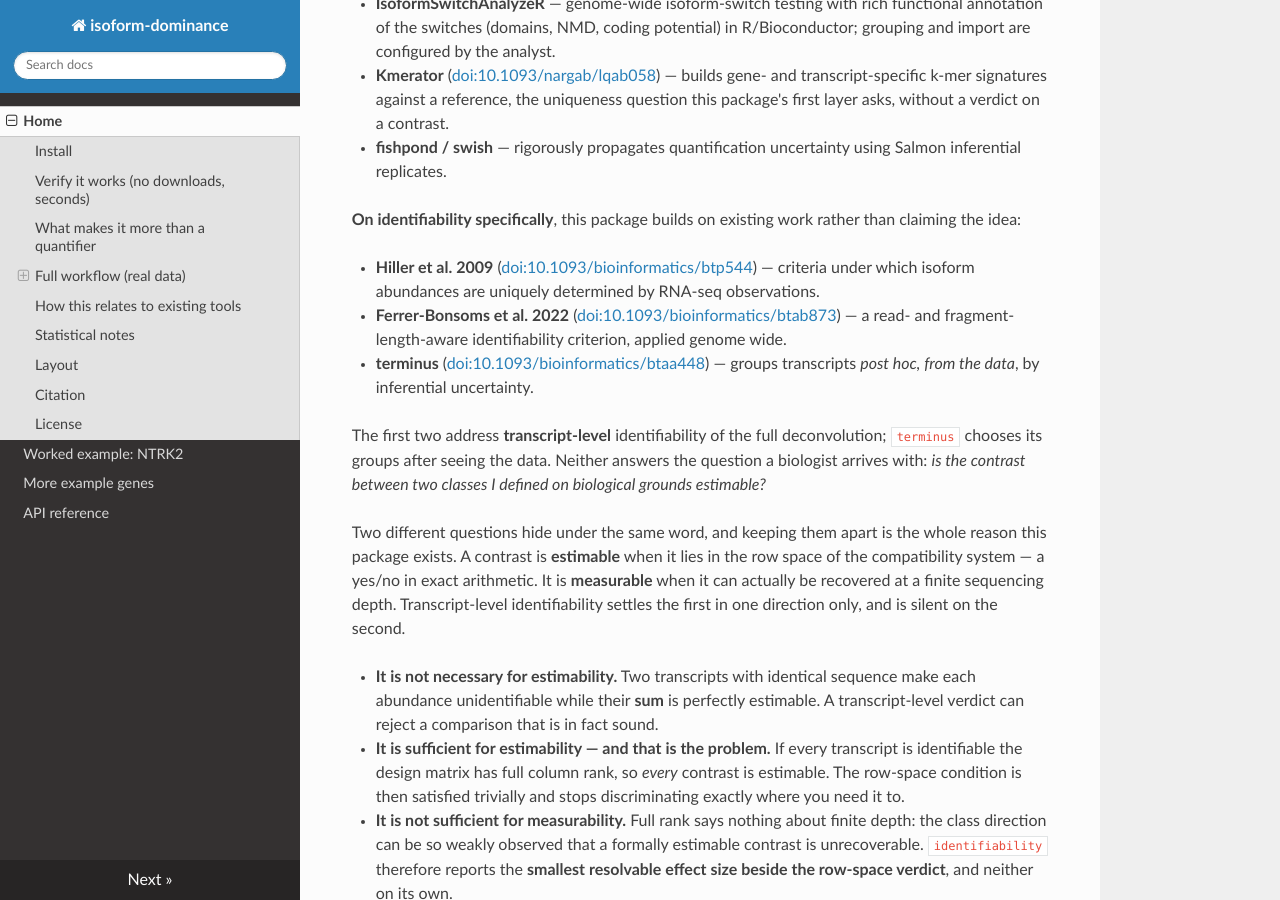
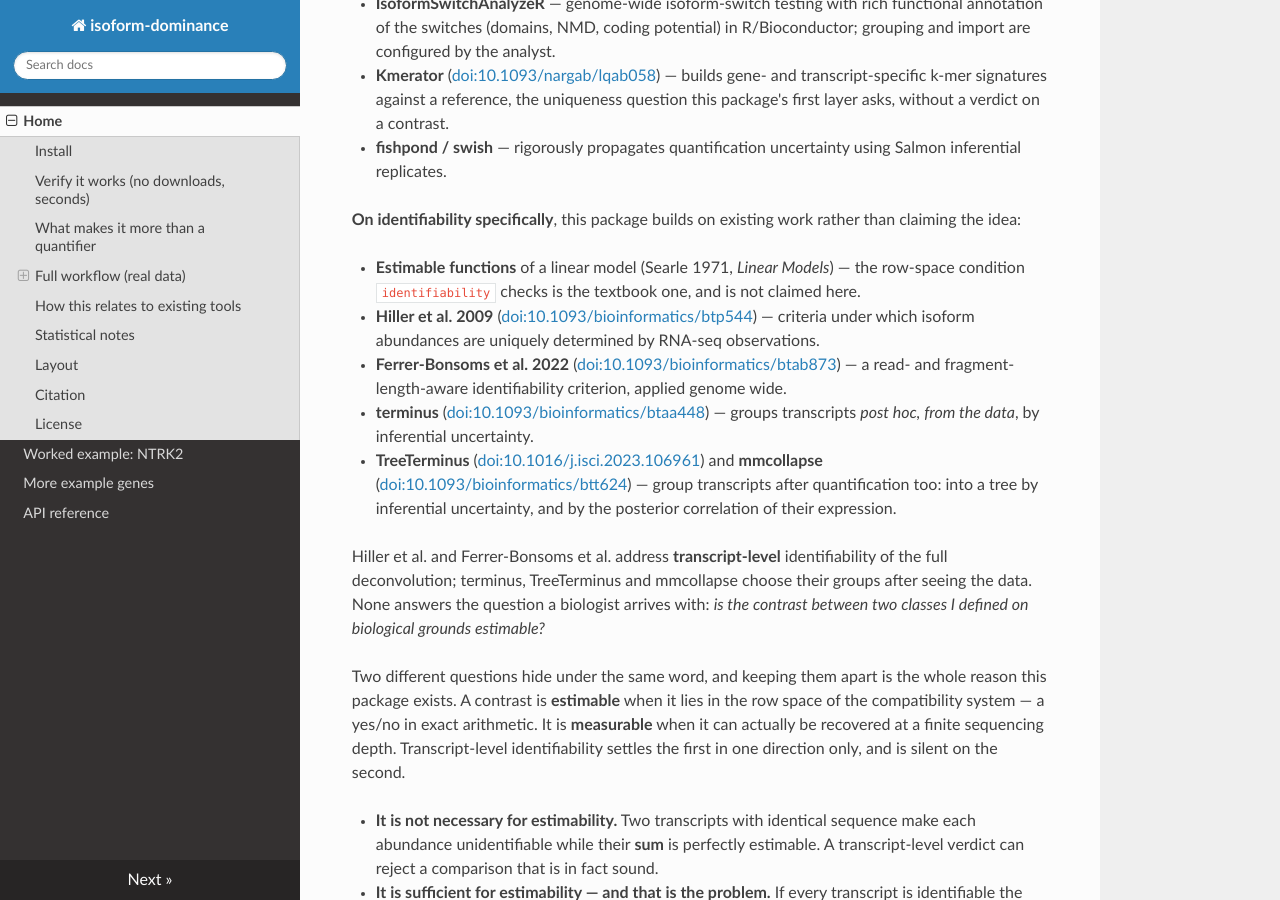
Before and after one commit to charliekim97/isoform-dominance-pipeline, an MkDocs documentation site: the page built from docs/index.md, in a window 1280 px wide and 900 px high, scrolled down 12079 px. Built offline with MkDocs 1.6.1, drawn with Linux system fonts in a browser that asks for light colours; nearby versions of some CDN libraries.

Commit message:
paper, README: cite TreeTerminus, mmcollapse and a text on estimable functions
TreeTerminus (Singh, Love and Patro 2023) and mmcollapse (Turro, Astle
and Tavare 2014) group transcripts after quantification, from the
data, as terminus does; the state of the field and the README's
related tools now name them with it. The condition identifiability
checks is the estimability condition of a linear model, and the paper
and the README now cite a text for it (Searle 1971). To stay within
the words JOSS allows once the AI usage disclosure is restored, the
research impact statement drops its second sentence, which said only
that its evidence is concrete: 1,588 words to 1,585.

```diff
--- a/docs/index.md
+++ b/docs/index.md
@@ -548,15 +548,22 @@ discovery you should use the established tools — this one does **not** replace
 **On identifiability specifically**, this package builds on existing work rather than
 claiming the idea:
 
+- **Estimable functions** of a linear model (Searle 1971, *Linear Models*) — the row-space
+  condition `identifiability` checks is the textbook one, and is not claimed here.
 - **Hiller et al. 2009** ([doi:10.1093/bioinformatics/btp544](https://doi.org/10.1093/bioinformatics/btp544))
   — criteria under which isoform abundances are uniquely determined by RNA-seq observations.
 - **Ferrer-Bonsoms et al. 2022** ([doi:10.1093/bioinformatics/btab873](https://doi.org/10.1093/bioinformatics/btab873))
   — a read- and fragment-length-aware identifiability criterion, applied genome wide.
 - **terminus** ([doi:10.1093/bioinformatics/btaa448](https://doi.org/10.1093/bioinformatics/btaa448))
   — groups transcripts *post hoc, from the data*, by inferential uncertainty.
+- **TreeTerminus** ([doi:10.1016/j.isci.2023.106961](https://doi.org/10.1016/j.isci.2023.106961))
+  and **mmcollapse** ([doi:10.1093/bioinformatics/btt624](https://doi.org/10.1093/bioinformatics/btt624))
+  — group transcripts after quantification too: into a tree by inferential uncertainty, and by
+  the posterior correlation of their expression.
 
-The first two address **transcript-level** identifiability of the full deconvolution;
-`terminus` chooses its groups after seeing the data. Neither answers the question a biologist
+Hiller et al. and Ferrer-Bonsoms et al. address **transcript-level** identifiability of the full
+deconvolution; terminus, TreeTerminus and mmcollapse choose their groups after seeing the data.
+None answers the question a biologist
 arrives with: *is the contrast between two classes I defined on biological grounds estimable?*
 
 Two different questions hide under the same word, and keeping them apart is the whole reason
```
Also changed, not shown: CHANGELOG.md (+7 -0 lines), README.md (+9 -2 lines), paper.bib (+30 -0 lines), paper.md (+3 -4 lines), 1 other file.
